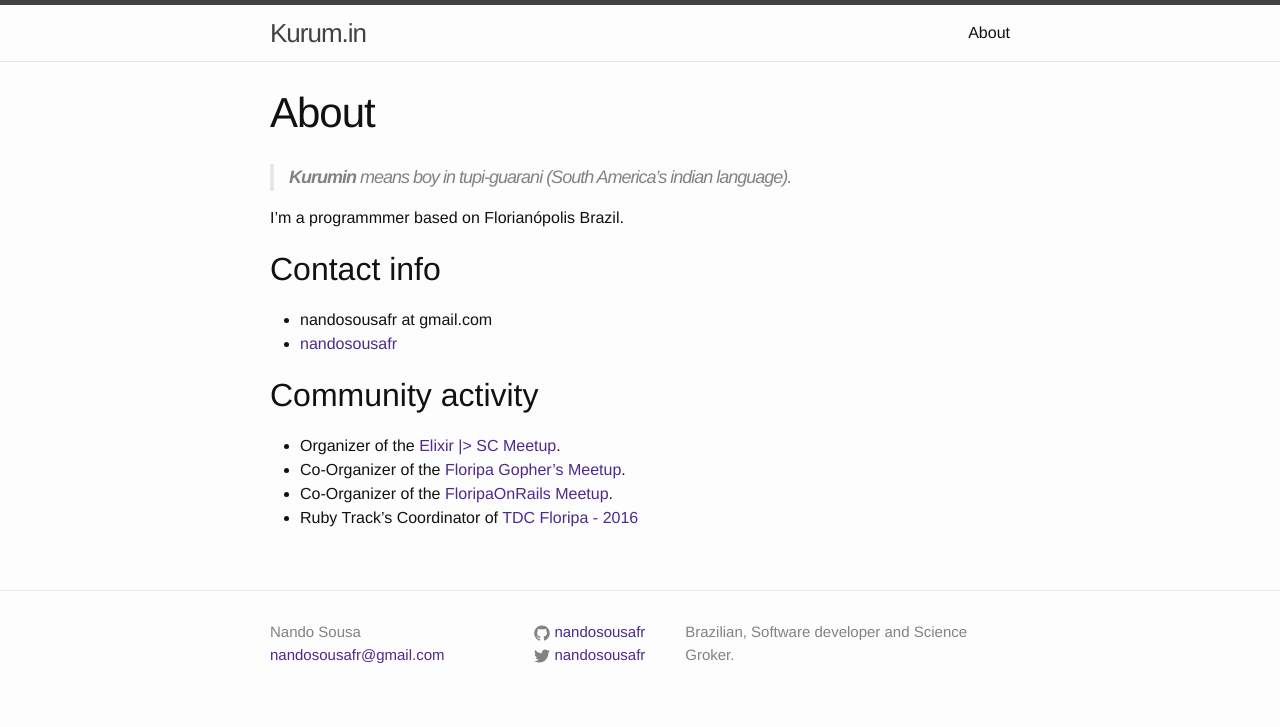
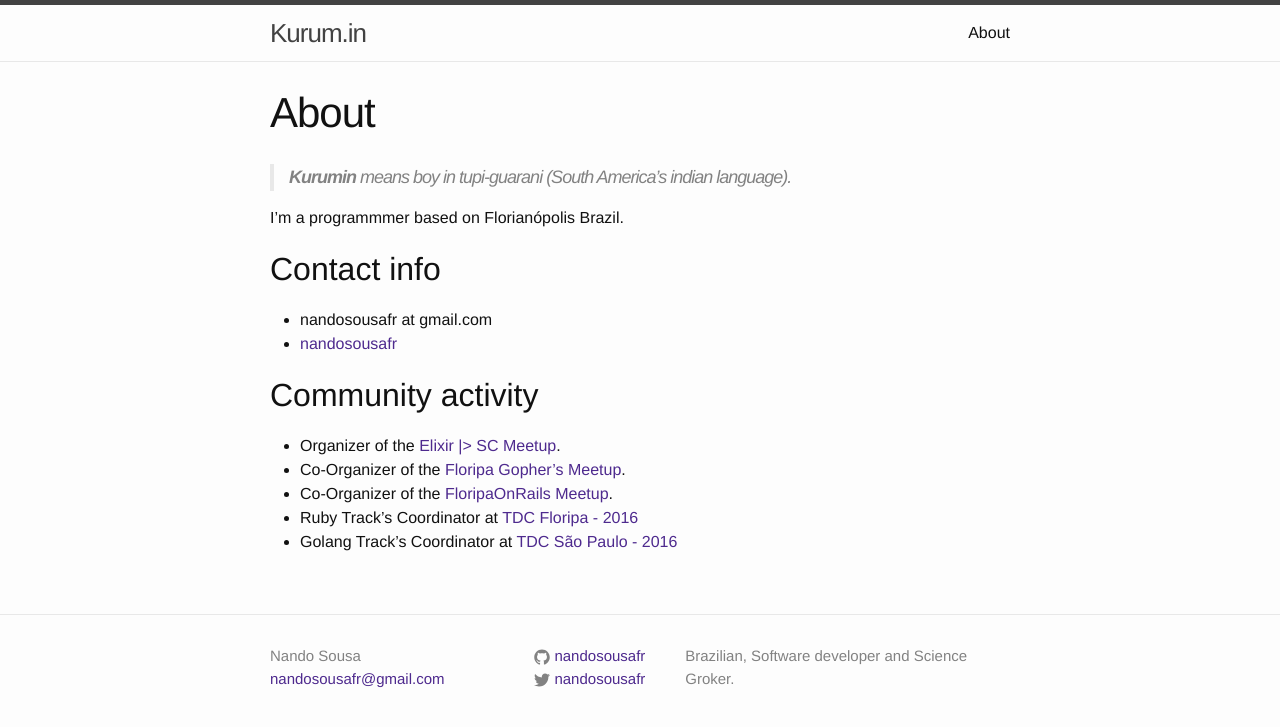
Before and after one commit to nandosousafr/blog.nandosousa.com, a Jekyll site: the page built from about.md, in a window 1280 px wide. Shown: the top 727 px of the page. Built offline with Jekyll 4.4.1, drawn with Linux system fonts in a browser that asks for light colours.

Commit message:
adds golang conf participation

```diff
--- a/about.md
+++ b/about.md
@@ -18,4 +18,5 @@
 * Organizer of the [Elixir \|> SC Meetup](http://www.meetup.com/elixirsc/).
 * Co-Organizer of the [Floripa Gopher's Meetup](http://www.meetup.com/Floripa-Gophers/).
 * Co-Organizer of the [FloripaOnRails Meetup](http://www.meetup.com/Floripa-on-Rails/).
-* Ruby Track's Coordinator of [TDC Floripa - 2016](http://www.thedevelopersconference.com.br/tdc/2016/florianopolis/trilha-ruby)
+* Ruby Track's Coordinator at [TDC Floripa - 2016](http://www.thedevelopersconference.com.br/tdc/2016/florianopolis/trilha-ruby)
+* Golang Track's Coordinator at [TDC São Paulo - 2016](http://www.thedevelopersconference.com.br/tdc/2016/saopaulo/trilha-golang)
```
